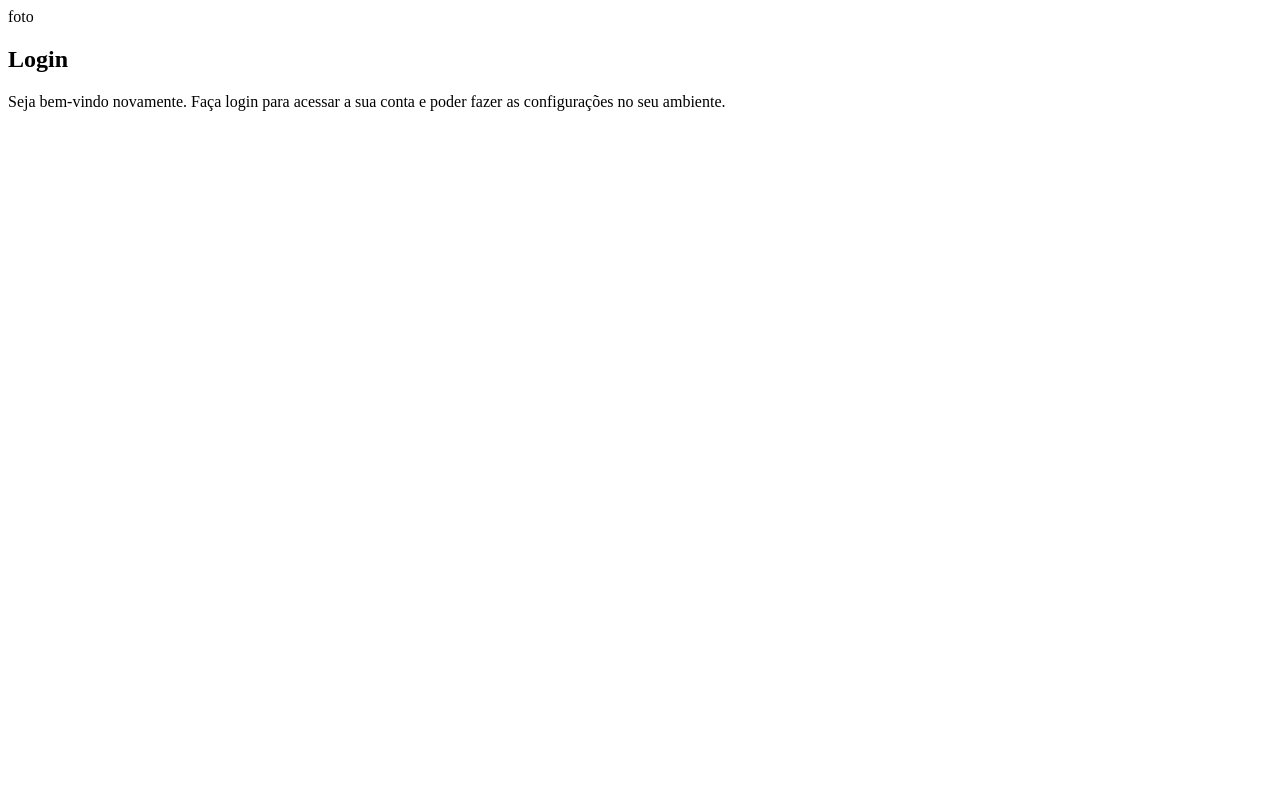
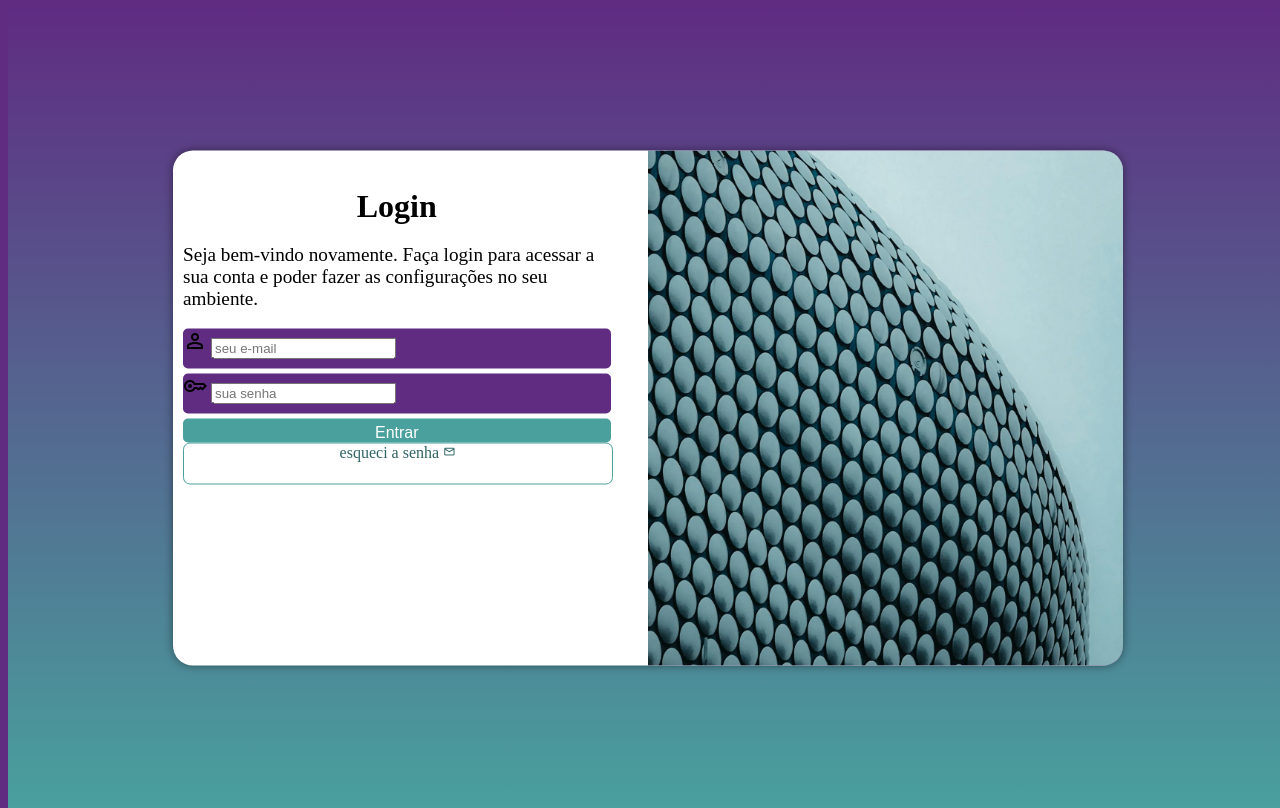
Before and after one commit to RenanAyres/projeto-login, a plain HTML site: page index.html in a window 1280 px wide. Drawn offline with nearby package versions, Linux system fonts and the light colour scheme.

Commit message:
termninei a tela de login

```diff
--- /dev/null
+++ b/estilo/media-query.css
@@ -0,0 +1,58 @@
+@charset "UTF-8";
+
+/* Typical Device Breakpoints
+-----------------------------
+Pequenas telas: até 600px
+Celular: de 600px até 768px
+Tablet: 768px até 992px
+Desktop: 992px até 1200px
+Grandes telas: acima de 1200px
+*/
+
+@media screen and (min-width: 768px) and (max-width: 992px) {
+    body {
+        background-image: linear-gradient(to top,#49a09d,#5f2c82);
+    }
+    #login {
+        width: 80vw;
+    }
+
+    #login > #imagem {
+        float: left;
+        width: 30%;
+        height: 100%;
+    }
+
+    #login > #formulario {
+        float: right;
+        width: 65%;
+    }
+}
+
+@media screen and (min-width: 992px) {
+    body {
+        background-image: linear-gradient(to top,#49a09d,#5f2c82);
+    }
+    #login {
+        width: 950px;
+    }
+
+    #login > #imagem {
+        float: right;
+        width: 50%;
+        height: 100%;
+    }
+
+    #login > #formulario {
+        float: left;
+        width: 45%;
+    }
+
+    #formulario > h1 {
+        font-size: 2em;
+    }
+
+    #formulario > p {
+        font-size: 1.2em;
+    }
+}
--- a/estilos/style.css
+++ b/estilos/style.css
@@ -5,3 +5,112 @@
     verde: #49a09d
     lilás: #5f2c82
 */
+
+* {
+    font-family: system-ui, -apple-system, BlinkMacSystemFont, 'Segoe UI', Roboto, Oxygen, Ubuntu, Cantarell, 'Open Sans', 'Helvetica Neue', sans-serif;
+    padding: 0px;
+    margin: 0px;
+    box-sizing: border-box;
+}
+
+body, html {
+    background-color:#5f2c82 ;
+    height: 100vh;
+    width: 100vw;
+}
+
+main {
+    position: relative;
+    height: 100vh;
+    width: 100vw;
+}
+
+#login {
+    position: absolute;
+    top: 50%;
+    left: 50%;
+    transform: translate(-50%, -50%);
+    overflow: hidden;
+
+    background-color: white;
+    width: 250px;
+    height: 515px;
+    border-radius: 20px;
+    box-shadow: 0px 0px 10px rgba(0, 0, 0, 0.450);
+
+    transition: width 0.3s, height 0.3s;
+    transition-timing-function: ease;
+}
+
+#login > #imagem {
+    display: block;
+    background: #5f2c82 url(../imagens/frente\ de\ predio.jpg);
+    background-size: cover;
+    background-position: left bottom;
+    height: 200px;
+}
+
+#login > #formulario {
+    display: block;
+    padding: 10px;
+}
+
+#formulario > h1 {
+    text-align: center;
+    margin-bottom: 10px;
+}
+
+#formulario > p {
+    font-size: 0.8em;
+}
+
+form > .campo {
+    background-color: #5f2c82;
+    display: block;
+    width: 100%;
+    height: 40px;
+    border-radius: 5px;
+    margin: 5px 0px;
+}
+
+.campo > label {
+    display: none;
+}
+
+form > input[type=submit] {
+    display: block;
+    font-size: 1em;
+    width: 100%;
+    height: 40%;
+    padding-top: 5px;
+    background-color:#49a09d ;
+    color: white;
+    border: none;
+    border-radius: 5px;
+    cursor: pointer;
+}
+
+form > input[type=submit]:hover {
+    background-color: #2d6462;
+}
+
+form > a.botao {
+    display: block;
+    text-align: center;
+    font-size: 1em;
+    width: 100%;
+    height: 40px;
+    background-color: white;
+    color: #2d6462;
+    border: 1px solid #49a09d;
+    border-radius: 7px;
+    text-decoration: none;
+}
+
+form > a.botao:hover {
+    background-color: #6cd3cf;
+}
+
+form > a.botao > span {
+    font-size: 0.8em;
+}
--- a/index.html
+++ b/index.html
@@ -4,19 +4,40 @@
     <meta charset="UTF-8">
     <meta name="viewport" content="width=device-width, initial-scale=1.0">
     <title>login</title>
+    <link rel="stylesheet" href="https://fonts.googleapis.com/css2?family=Material+Symbols+Outlined:opsz,wght,FILL,GRAD@20..48,100..700,0..1,-50..200" />
     <link rel="stylesheet" href="estilos/style.css">
+    <link rel="stylesheet" href="estilo/media-query.css">
 </head>
 <body>
     <main>
         <section id="login">
             <div id="imagem">
-                foto
+                <!--Aqui vai a imagem nas CSS-->
             </div>
             <div id="formulario">
                 <h1>Login</h1>
                 <p>Seja bem-vindo novamente. Faça login para acessar a sua conta e poder fazer as configurações no seu ambiente. </p>
-                <form action="login.php" method="post">
-
+                <form action="login.php" method="post" autocomplete="on">
+                    <div class="campo">
+                        <span class="material-symbols-outlined">
+                            person
+                            </span>
+                        <input type="email" name="Login" id="ilogin" placeholder="seu e-mail" autocomplete="email" required maxlength="30">
+                        <label for="ilogin">Login</label>
+                    </div>
+                    <div class="campo">
+                        <span class="material-symbols-outlined">
+                            key
+                            </span>
+                        <input type="password" name="Senha" id="isenha" placeholder="sua senha" autocomplete="current-password" required minlength="8" maxlength="20">
+                        <label for="isenha">Senha</label>
+                    </div>
+                    <input type="submit" value="Entrar">
+                    <a href="esqueci.html" class="botao">
+                        esqueci a senha <span class="material-symbols-outlined">
+                            mail
+                            </span>
+                    </a>
                 </form>
             </div>
         </section>
```
